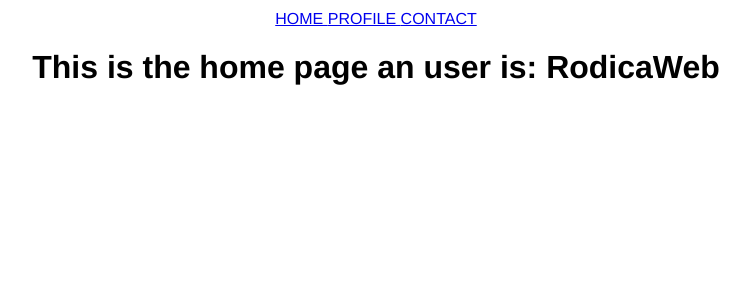
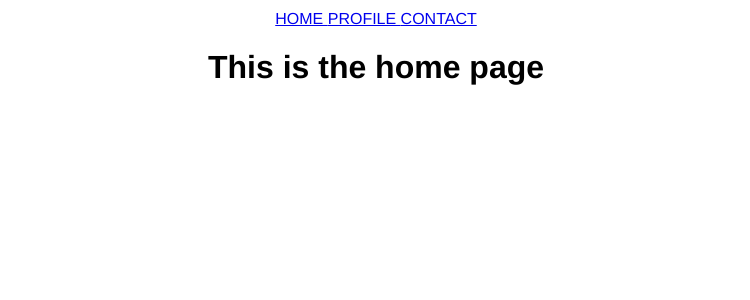
Before and after one commit to RodicaNegura/to-do-list-react, a React (Create React App) app: page / in a window 1280 px wide. Shown: the top 300 px of the page, without its empty margins (274-1024 px from the left). Built offline with nearby package versions, Linux system fonts and the light colour scheme; no server answers.

Commit message:
setting up the project

```diff
--- a/package.json
+++ b/package.json
@@ -3,6 +3,7 @@
   "version": "0.1.0",
   "private": true,
   "dependencies": {
+    "@babel/preset-react": "^7.23.3",
     "@tanstack/react-query": "^5.8.4",
     "@testing-library/jest-dom": "^5.17.0",
     "@testing-library/react": "^13.4.0",
@@ -10,6 +11,7 @@
     "axios": "^1.6.2",
     "react": "^18.2.0",
     "react-dom": "^18.2.0",
+    "react-query": "^3.39.3",
     "react-router-dom": "^6.19.0",
     "react-scripts": "^3.0.1",
     "web-vitals": "^2.1.4"
--- a/src/App.js
+++ b/src/App.js
@@ -1,29 +1,30 @@
-import React, { useState, createContext } from 'react';
 import './App.css';
+import React from 'react';
 import { BrowserRouter as Router, Routes, Route } from 'react-router-dom';
 
 import Home from "./pages/home"
 import Profile from './pages/profile';
 import Contact from './pages/contact';
 import Navbar from './navbar';
+import { QueryClient, QueryClientProvider } from 'react-query';
 
- export const AppContext = createContext();
+
 
 const  App = () => {
-  const [username, setUsername] = useState("RodicaWeb");
+  const client = new QueryClient();
   return  (
     <div className='App'>
-      <AppContext.Provider value={{ username, setUsername }}>
+      <QueryClientProvider client={client}>
         <Router>
           <Navbar/>
           <Routes>
             <Route path='/' element={<Home />}/>
-            <Route path="/profile" element={<Profile />}/>
+            {/* <Route path="/profile" element={<Profile />}/> */}
             <Route path="/contact" element={<Contact />}/>
             <Route path='*' element={<h1> Page Not Found </h1>}/>
           </Routes>
         </Router>
-      </AppContext.Provider>
+      </QueryClientProvider>
     </div>
   );
 }
--- a/src/pages/home.js
+++ b/src/pages/home.js
@@ -1,14 +1,19 @@
 import React from "react";
-import { useContext } from "react";
-import { AppContext } from "../App";
+import { useQuery } from 'react-query';
+import Axios from "axios";
 
 const Home = () => {
-  const { username } = useContext(AppContext);
+  const { data }  = useQuery(["cat"], () => {
+    return Axios.get("https://catfact.ninja/fact").then((res) => res.data);
+  });
+
   return (
    <div>
-      <h1> This is the home page an user is: {username} </h1>
+      <h1> This is the home page
+        <p> {data?.fact} </p>
+      </h1>
     </div>
   )
-}
+};
 
 export default Home;
--- a/src/pages/profile.js
+++ b/src/pages/profile.js
@@ -1,16 +1,16 @@
-import React from "react";
-import ChangeProfile from "../changeProfile";
-import { useContext } from "react";
-import { AppContext } from "../App";
+// import React from "react";
+// import ChangeProfile from "../changeProfile";
+// import { useContext } from "react";
+// import { AppContext } from "../App";
 
-const Profile = () => {
-  const { username } = useContext(AppContext);
-  return (
-    <div>
-      This is the profile page and the username  is: {username}
-      <ChangeProfile />
-    </div>
-  )
-}
+// const Profile = () => {
+//   const { username } = useContext(AppContext);
+//   return (
+//     <div>
+//       This is the profile page and the username  is: {username}
+//       <ChangeProfile />
+//     </div>
+//   )
+// }
 
-export default Profile;
+// export default Profile;
```
Also changed, not shown: 1 other file (tests, documents, lock files or other folders).
